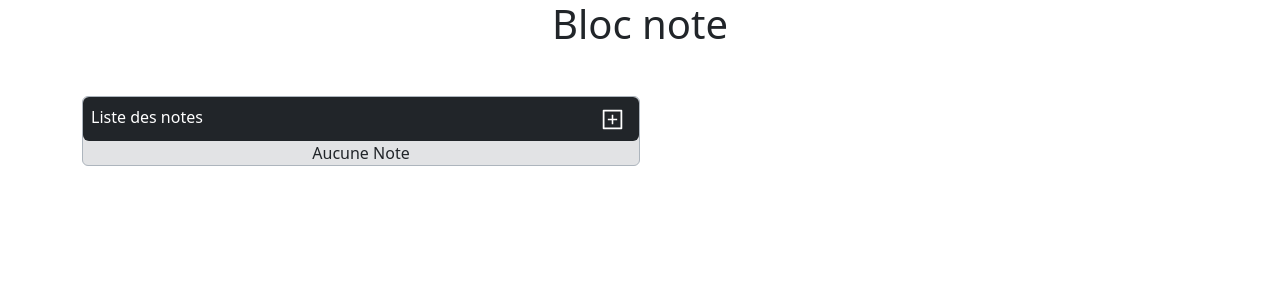
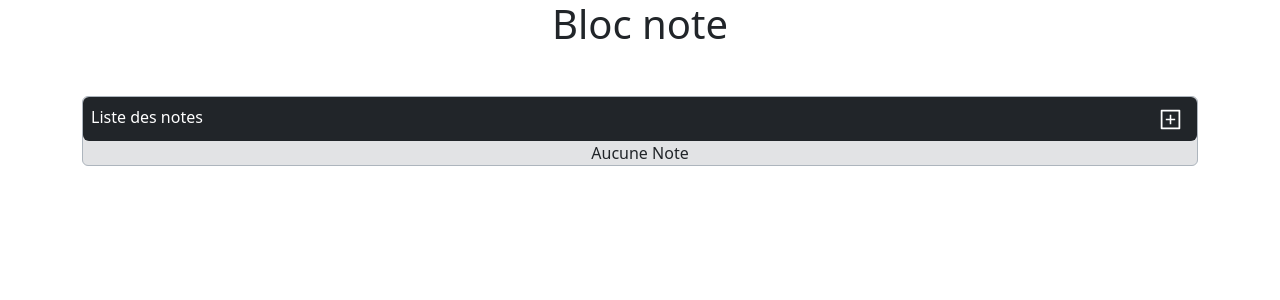
Before and after one commit to abdul-kodir2020/Bloc-note, a React (Create React App) app: page / in a window 1280 px wide. Shown: the top 300 px of the page. Built offline with nearby package versions, Linux system fonts and the light colour scheme.

Commit message:
5 files modified

```diff
--- a/src/Alert.js
+++ b/src/Alert.js
@@ -5,7 +5,6 @@ class Alert extends React.Component {
     super(props);
   }
   componentDidMount() {
-    console.log('rd')
 
     const timer = setTimeout(() => {
       this.props.hide;
--- a/src/App.js
+++ b/src/App.js
@@ -30,7 +30,7 @@ class App extends React.Component {
       const newListe = [newNote, ...this.state.listeNote];
       this.setState({ listeNote: newListe });
     } else {
-      if (this.state.listeNote[this.state.listeNote.length - 1].text != '') {
+      if (this.state.listeNote[0].text != '') {
         console.log('existe pas et pas vide');
 
         const newNote = {
@@ -61,6 +61,8 @@ class App extends React.Component {
 
     console.log(newListe);
     this.setState({ listeNote: newListe });
+    this.setState({ listeNoteBlock: [] });
+
   }
 
   showNote(e) {
@@ -77,8 +79,11 @@ class App extends React.Component {
             ],
         };
 
-    const newListe = [newNote, ...this.state.listeNoteBlock];
+    const newListe = [newNote];
     this.setState({ listeNoteBlock: newListe });
+    console.log(newNote);
+
+    console.log(this.state.listeNoteBlock);
   }
 
   closeNote(e) {
@@ -107,7 +112,6 @@ class App extends React.Component {
 
   hide() {
     this.setState({ content: false });
-    console.log('rd');
   }
 
   render() {
@@ -122,7 +126,7 @@ class App extends React.Component {
             listeNoteBlock={this.state.listeNoteBlock}
             showNote={this.showNote}
           />
-          <div class="w-50 sectionNote px-2">
+          <div class={"w-50 sectionNote px-2 "+((this.state.listeNoteBlock.length == 0)?"d-none":"")}>
             <NoteBlock
               listeNoteBlock={this.state.listeNoteBlock}
               closeNote={this.closeNote}
--- a/src/NoteBlock.js
+++ b/src/NoteBlock.js
@@ -14,7 +14,7 @@ class NoteBlock extends React.Component {
     return this.props.listeNoteBlock.map((element, i) => (
       <div class="w-100 listeNote bg-secondary-subtle border border-dark-subtle rounded">
         <div class="w-100 bg-dark rounded text-white p-2 d-flex justify-content-between">
-          <span>Note {parseInt(element.key) + 1}</span>
+          <span></span>
           <div class="d-flex justify-content-between divButton">
             <button class="plusButton p-0 text-white">
               <BsThreeDots size={20} />
@@ -29,7 +29,7 @@ class NoteBlock extends React.Component {
           </div>
         </div>
         <div>
-          <textarea class="w-100" name={i} id="" rows="10" value={element.content.text} onChange={this.props.updateText}>
+          <textarea class="w-100" name={i} id="" rows="7" value={element.content.text} onChange={this.props.updateText}>
             {element.content.text}
           </textarea>
         </div>
--- a/src/listeNote.js
+++ b/src/listeNote.js
@@ -8,8 +8,9 @@ class ListeNote extends React.Component {
   }
 
   render() {
+    console.log(this.props.listeNoteBlock.length)
     return (
-      <div class="w-50 listeNote bg-secondary-subtle border border-dark-subtle rounded">
+      <div class={"listeNote bg-secondary-subtle border border-dark-subtle rounded liste "+((this.props.listeNoteBlock.length == 0)?"w-100":"w-50")}>
         <div class="w-100 bg-dark rounded text-white p-2 d-flex justify-content-between">
           <span>Liste des notes</span>
           <button class="plusButton text-white" onClick={this.props.addNote}>
--- a/src/style.css
+++ b/src/style.css
@@ -9,3 +9,7 @@ textarea {
   border: none;
   outline: none;
 }
+
+.liste, .sectionNote{
+  transition: all 1s ease;
+}
```
